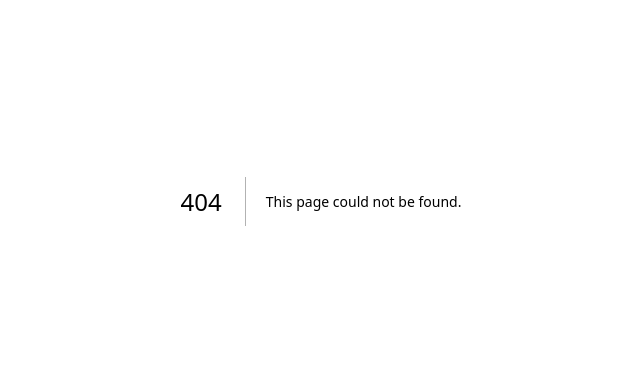
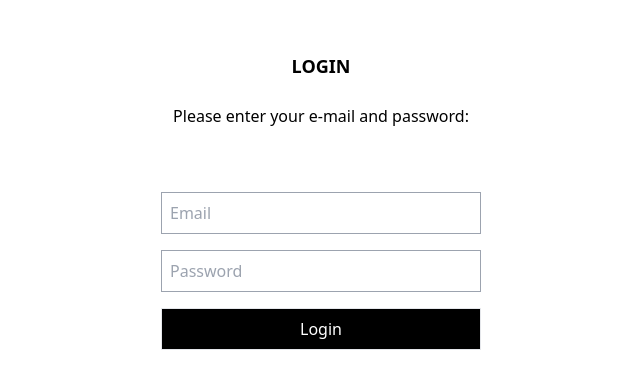
Before and after one commit to donMutua/frontend, a Next.js app: page /login in a window 1280 px wide. Before the commit this address had no page. Shown: the part 199-588 px from the top of the page, without its empty margins (319-959 px from the left). Built offline with nearby package versions, Linux system fonts and the light colour scheme.

Commit message:
UI for Login form complete

```diff
--- a/src/pages/index.tsx
+++ b/src/pages/index.tsx
@@ -1,5 +1,4 @@
-import LandingPage from "@/screens/homeScreen/HomeScreen";
-import NavBar from "@/shared components/Navigation/nav";
+import LandingPage from "@/screens/HomeScreen/HomeScreen";
 
 export default function Home() {
   return (
--- /dev/null
+++ b/src/pages/login.tsx
@@ -0,0 +1,8 @@
+import AuthScreen from "@/screens/AuthScreen/AuthScreen";
+import React from "react";
+
+function LoginPage() {
+  return <AuthScreen />;
+}
+
+export default LoginPage;
--- /dev/null
+++ b/src/screens/AuthScreen/AuthScreen.tsx
@@ -0,0 +1,13 @@
+import LoginForm from "@/shared components/Login/Login";
+
+function AuthScreen() {
+  return (
+    <div className="flex h-screen  justify-center items-center">
+      <div className="w-1/4">
+        <LoginForm />
+      </div>
+    </div>
+  );
+}
+
+export default AuthScreen;
--- a/src/shared components/Card/Card.tsx
+++ b/src/shared components/Card/Card.tsx
@@ -35,7 +35,7 @@ function Card({ mission_name, launch_date_local, flikr_image }: CardProps) {
           data-mdb-ripple="true"
           data-mdb-ripple-color="light"
         >
-          VIEW LAUNCHES
+          VIEW LAUNCH
         </button>
       </div>
     </div>
--- a/src/shared components/Footer/Footer.tsx
+++ b/src/shared components/Footer/Footer.tsx
@@ -1,8 +1,8 @@
 function Footer() {
   return (
     <footer className="bg-black  text-white py-10">
-      <div className="flex w-full text-xs justify-center  ">
-        <p className="mr-4">SPACEX © 2022</p>
+      <div className="flex w-full text-xs justify-center md:flex-row flex-col text-center">
+        <p className="mr-4 ">SPACEX © 2022</p>
         <p className="mb-0">
           <a href="#" className=" hover:text-gray-300">
             TWITTER
--- /dev/null
+++ b/src/shared components/Login/Login.tsx
@@ -0,0 +1,37 @@
+import { useState } from "react";
+
+interface Props {}
+
+const LoginForm: React.FC<Props> = () => {
+  return (
+    <form>
+      <div className="mb-4 text-center">
+        <h2 className="text-lg mb-6 font-bold">LOGIN</h2>
+        <p className="font-light text-color-600 mb-16">
+          Please enter your e-mail and password:
+        </p>
+      </div>
+      <div className="mb-4">
+        <input
+          className="border border-gray-400 p-2 w-full"
+          type="email"
+          id="email"
+          placeholder="Email"
+        />
+      </div>
+      <div className="mb-4">
+        <input
+          className="border border-gray-400 p-2 w-full"
+          type="password"
+          id="password"
+          placeholder="Password"
+        />
+      </div>
+      <button className="bg-black border text-white font-medium py-2 px-4 w-full transition-colors duration-200 hover:bg-white  hover:border-black hover:text-black  ease-in-out">
+        Login
+      </button>
+    </form>
+  );
+};
+
+export default LoginForm;
```
